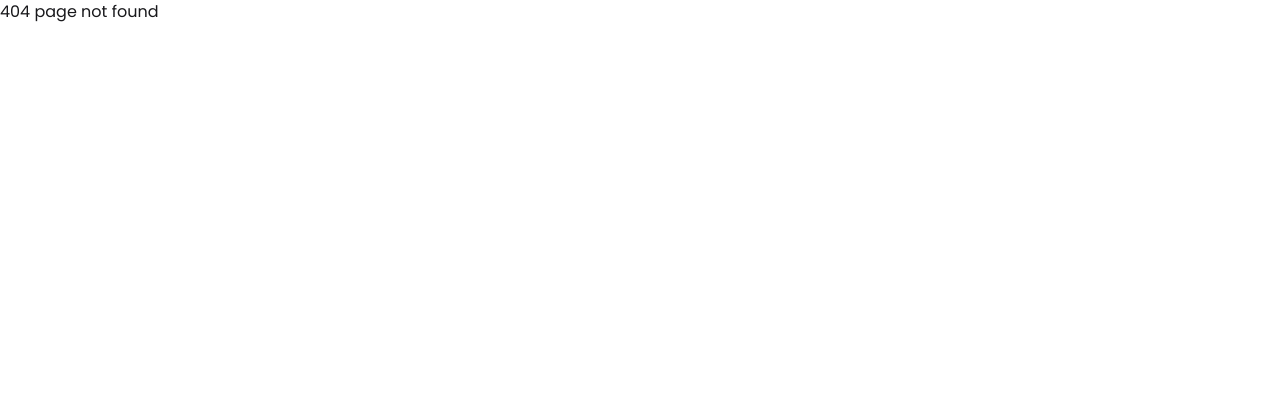
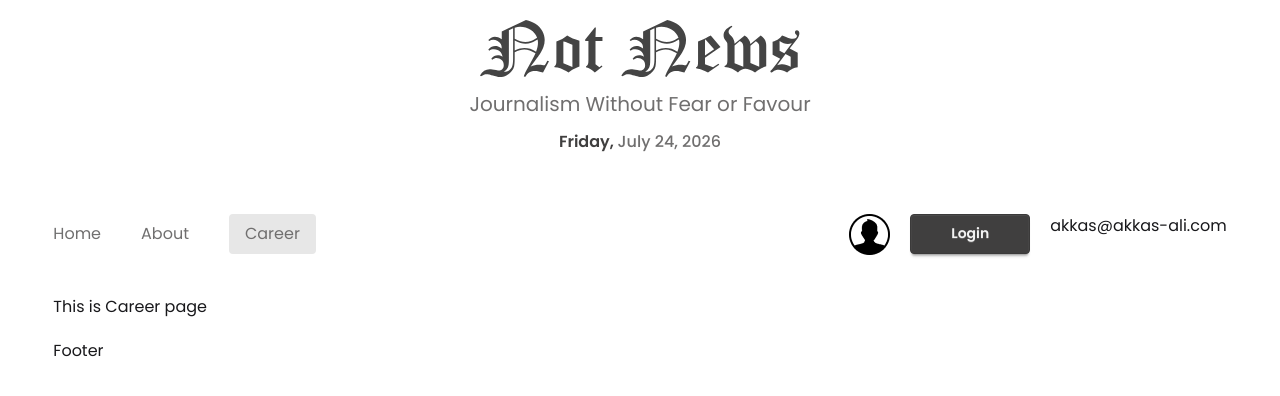
Before and after one commit to manoffocus117/Not-News, a React (Vite) app: page /career in a window 1280 px wide. Before the commit this address had no page. Shown: the top 396 px of the page. Built offline with nearby package versions, Linux system fonts and the light colour scheme.

Commit message:
about & career page added

```diff
--- a/src/pages/About.jsx
+++ b/src/pages/About.jsx
@@ -1,9 +1,19 @@
-import React from 'react'
+import React from "react";
+import Header from "../components/Header";
+import Navbar from "../components/Navbar";
+import Footer from "../components/Footer";
 
 const About = () => {
-  return (
-    <div>About</div>
-  )
-}
+      return (
+            <>
+                  <Header />
+                  <Navbar />
+                  <section className="w-11/12 mx-auto">
+                        <h1>This is About page</h1>
+                  </section>
+                  <Footer />
+            </>
+      );
+};
 
-export default About
+export default About;
--- a/src/pages/Career.jsx
+++ b/src/pages/Career.jsx
@@ -1,9 +1,19 @@
-import React from 'react'
+import React from "react";
+import Header from "../components/Header";
+import Navbar from "../components/Navbar";
+import Footer from "../components/Footer";
 
 const Career = () => {
-  return (
-    <div>Career</div>
-  )
-}
+      return (
+            <>
+                  <Header />
+                  <Navbar />
+                  <section className="w-11/12 mx-auto">
+                        <h1>This is Career page</h1>
+                  </section>
+                  <Footer />
+            </>
+      );
+};
 
-export default Career
+export default Career;
```
Also changed, not shown: src/routes/router.jsx (+11 -9 lines).
